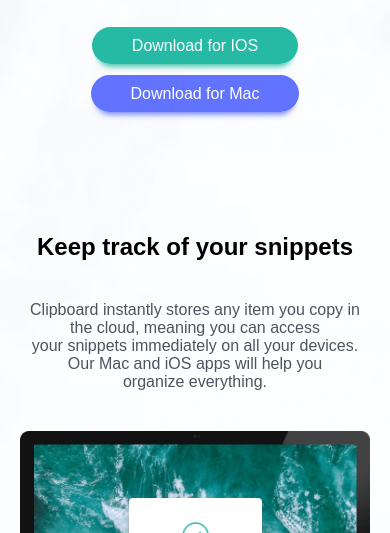
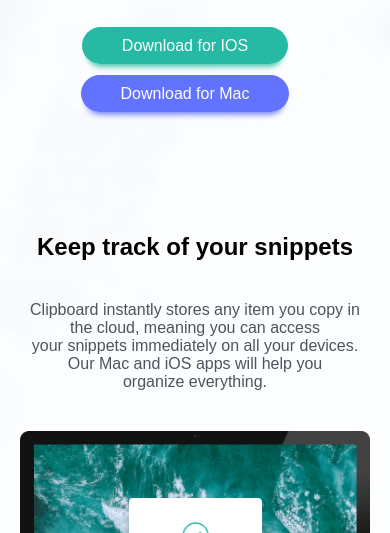
Before and after one commit to mansi1431/Clipboard-Landing, a plain HTML site: page index.html in a window 390 px wide. Shown: the part 311-844 px from the top of the page. Drawn offline with Linux system fonts and the light colour scheme; a web font is replaced by a local one.

Commit message:
Update style.css

```diff
--- a/style.css
+++ b/style.css
@@ -82,11 +82,13 @@ p {
 }
 
 ul {
-	list-style: none;
+	display: flex;
+	justify-content: center;
 }
 
 li {
-	padding-bottom: 30px;
+	list-style: none;
+	padding-right: 20px;
 }
 
 .three_col {
@@ -164,6 +166,15 @@ li {
 		padding-bottom: 50px;
 	}
 
+	ul {
+		display: block;
+	}
+
+	li {
+		list-style: none;
+		padding-bottom: 30px;
+	}
+
 	.computer_img {
 		padding-right: 0px;
 	}
@@ -223,6 +234,15 @@ li {
 		padding-bottom: 50px;
 	}
 
+	ul {
+		display: block;
+	}
+
+	li {
+		list-style: none;
+		padding-bottom: 30px;
+	}
+
 	.computer_img {
 		padding-right: 0px;
 	}
```
